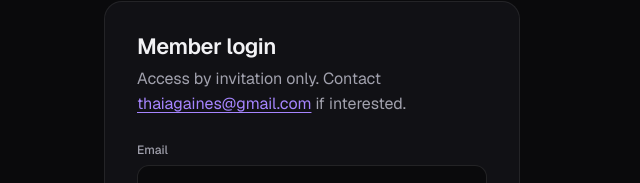
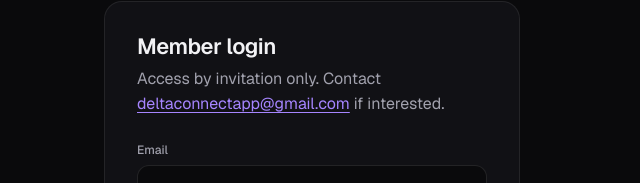
Before and after one commit to thaigaines/deltaconnect, a React (Vite) app: page / in a window 1280 px wide. Shown: the part 327-510 px from the top of the page, without its empty margins (0-640 px from the left). Built offline with nearby package versions, Linux system fonts and the light colour scheme; no server answers.

Commit message:
restructured AGENTS and README, email changed in app.jsx

```diff
--- a/src/App.jsx
+++ b/src/App.jsx
@@ -14,7 +14,7 @@ import { friendlyError } from './errors.js'
 // ---------- Helpers ----------
 // How to get an account; shown on the login card and to accounts without access.
 const accessContact = (
-  <>Access by invitation only. Contact <a href="mailto:thaiagaines@gmail.com">thaiagaines@gmail.com</a> if interested.</>
+  <>Access by invitation only. Contact <a href="mailto:deltaconnectapp@gmail.com">deltaconnectapp@gmail.com</a> if interested.</>
 )
 
 export default function App() {
```
